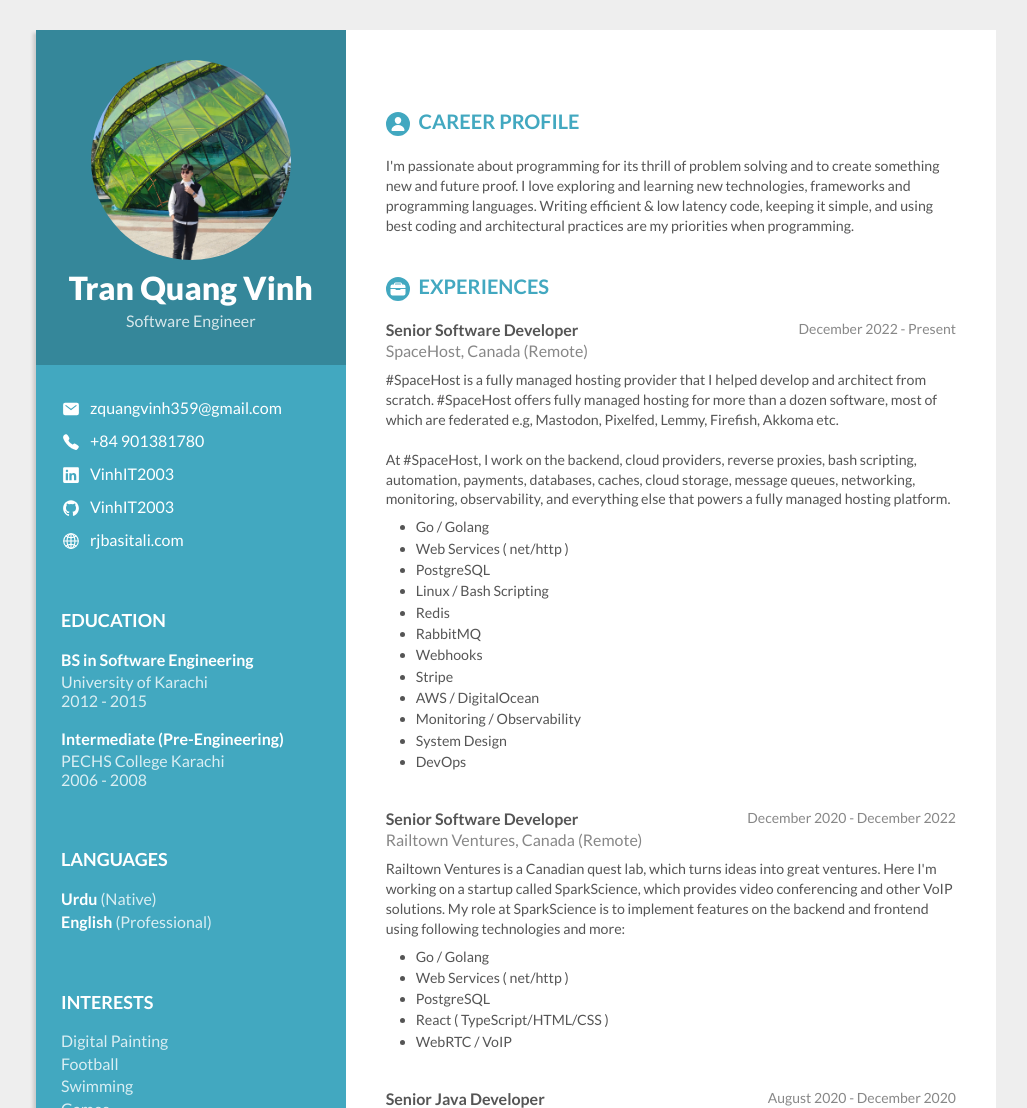
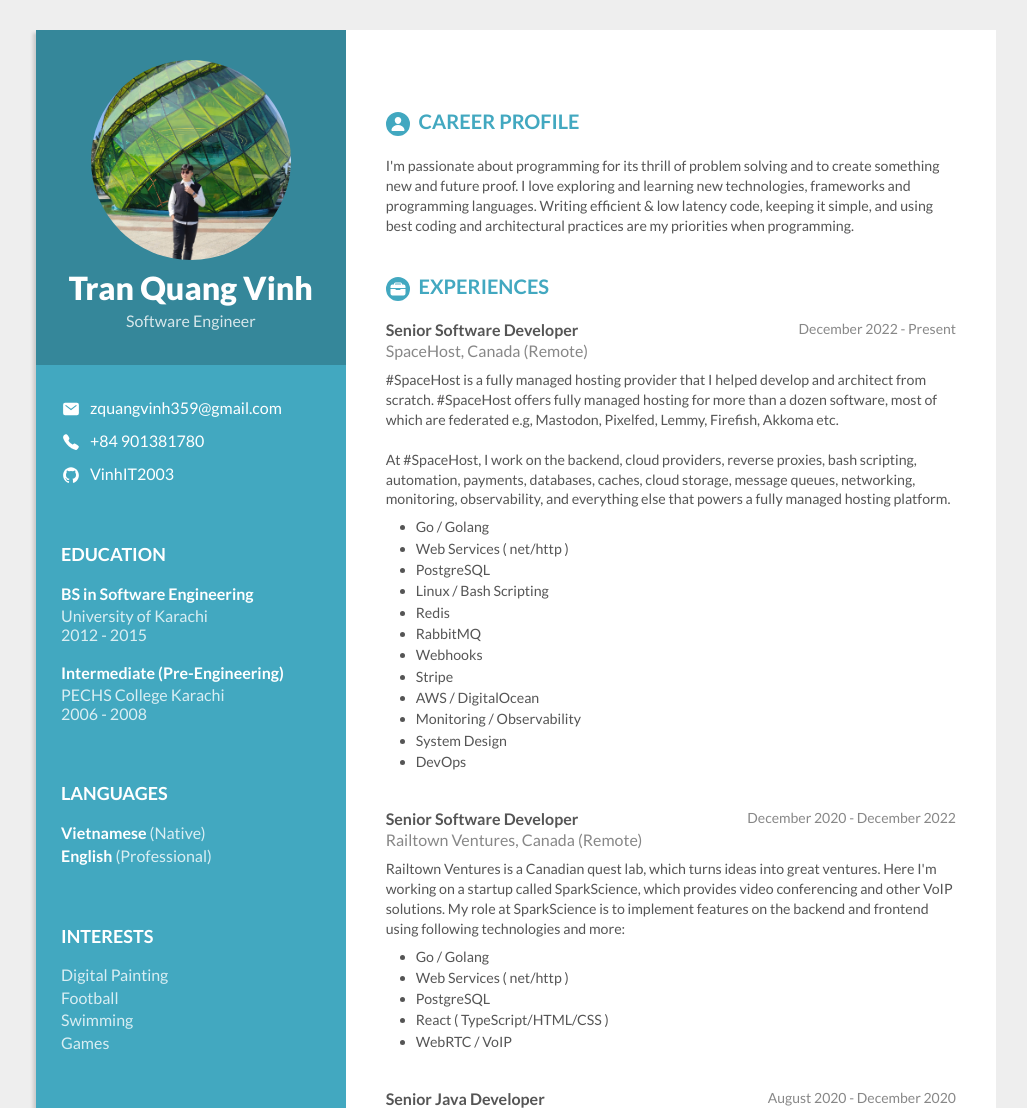
Before and after one commit to VinhIT2003/MyWebSite, a plain HTML site: page index.html in a window 1280 px wide. Shown: the top 1108 px of the page, without its empty margins (124-1151 px from the left). Drawn offline with nearby package versions, Linux system fonts and the light colour scheme.

Commit message:
Update index.html

```diff
--- a/index.html
+++ b/index.html
@@ -36,18 +36,12 @@
                         <ion-icon name="call"></ion-icon>
                         <a href="tel:0901381780" target="_blank">+84 901381780</a>
                     </div>
-                    <div class="personal-info">
-                        <ion-icon name="logo-linkedin"></ion-icon>
-                        <a href="https://github.com/VinhIT2003/" target="_blank">VinhIT2003</a>
-                    </div>
+
                     <div class="personal-info">
                         <ion-icon name="logo-github"></ion-icon>
                         <a href="https://github.com/VinhIT2003/" target="_blank">VinhIT2003</a>
                     </div>
-                    <div class="personal-info">
-                        <ion-icon name="globe-outline"></ion-icon>
-                        <a href="https://rjbasitali.com" target="_blank">rjbasitali.com</a>
-                    </div>
+
 
                     <h3>Education</h3>
                     <div class="personal-ed">
@@ -61,7 +55,7 @@
 
                     <h3>Languages</h3>
                     <div class="personal-ed">
-                        <p class="personal-ed-bold">Urdu <span>(Native)</span></p>
+                        <p class="personal-ed-bold">Vietnamese <span>(Native)</span></p>
                         <p class="personal-ed-bold">English <span>(Professional)</span></p>
                     </div>
 
```
